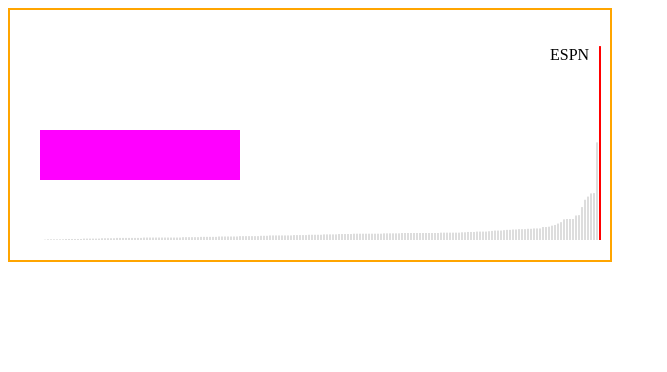
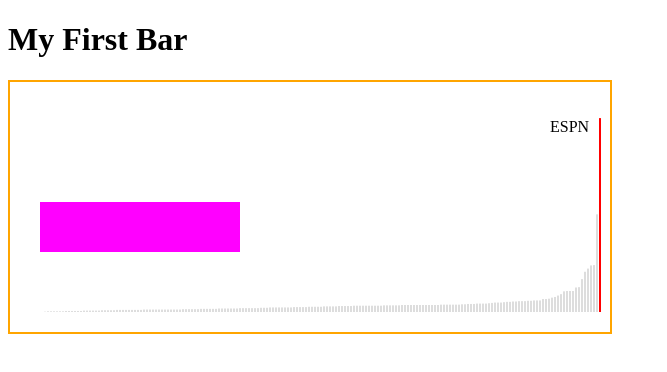
Before and after one commit to AprilJoy/bar-chart, a plain HTML site: page index.html in a window 1280 px wide. Shown: the whole page, without its empty margins (0-667 px from the left). Drawn offline with nearby package versions, Linux system fonts and the light colour scheme.

Commit message:
plus Tittle

```diff
--- a/index.html
+++ b/index.html
@@ -21,6 +21,7 @@
         <script src="http://d3js.org/d3.v3.min.js" charset="utf-8"></script>
     </head>
     <body>
+        <h1>My First Bar</h1>
         <script type="text/javascript">
             // Your beautiful D3 code will go here
             var margin = {top:20,right:10,bottom:20,left:10};
```
